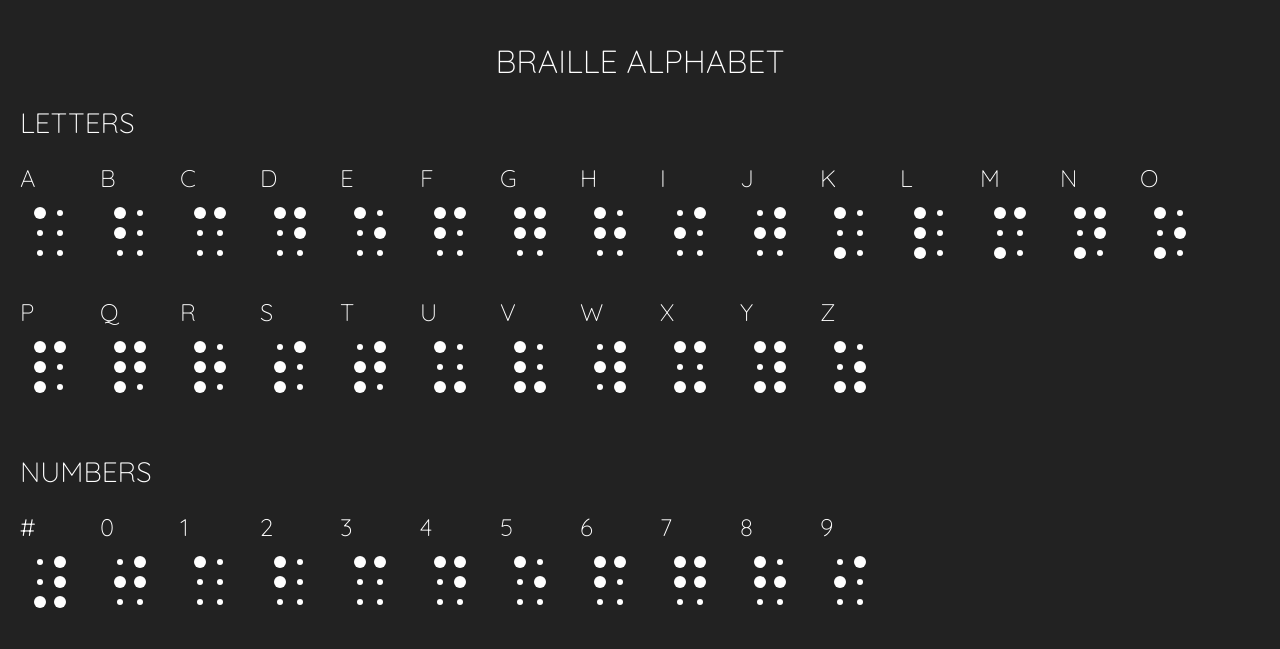
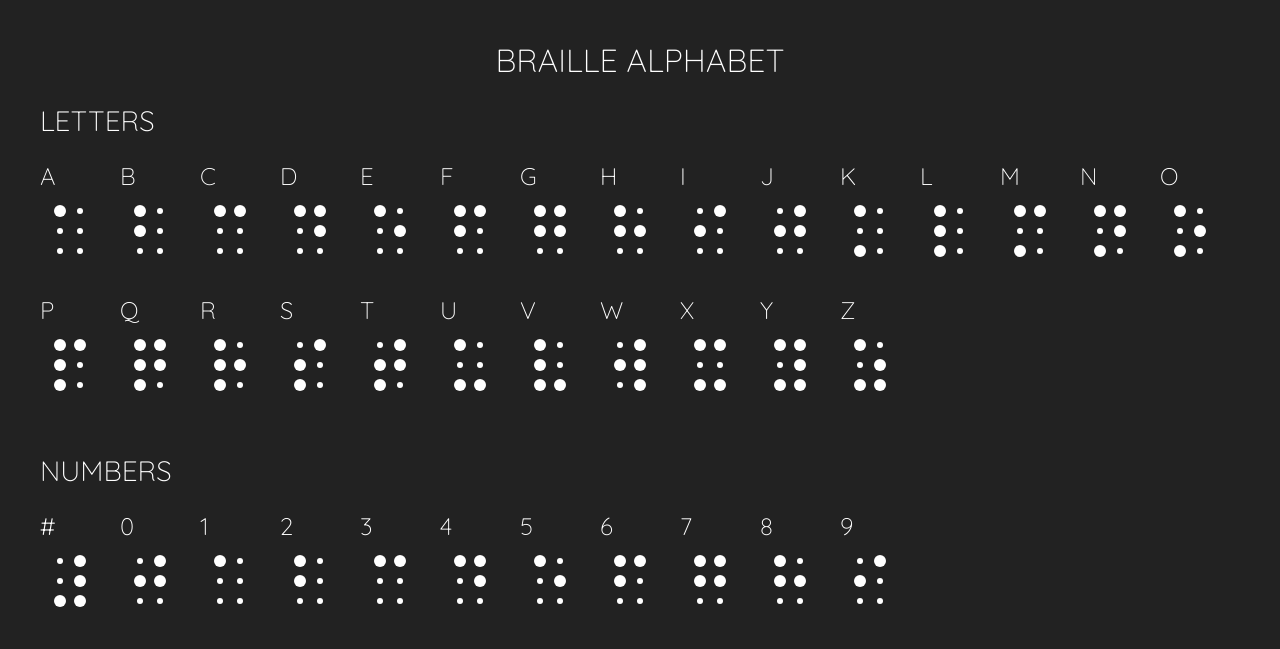
Before and after one commit to mhyfritz/braille-d3, a website: page index.html in a window 1280 px wide. Drawn offline with nearby package versions, Linux system fonts and the light colour scheme.

Commit message:
minor css changes

```diff
--- a/style.css
+++ b/style.css
@@ -1,14 +1,13 @@
 @import url('https://fonts.googleapis.com/css?family=Quicksand:300');
 
-html, body {
+html {
     background-color: #222;
-    color: white;
-    margin: 0;
-    padding: 0;
 }
 
 body {
-    padding: 20px;
+    margin: 0;
+    padding: 40px;
+    color: white;
 }
 
 .container {
@@ -24,6 +23,7 @@ h3 {
 }
 
 h1 {
+    margin: 0;
     font-size: 2rem;
     text-align: center;
 }
```
